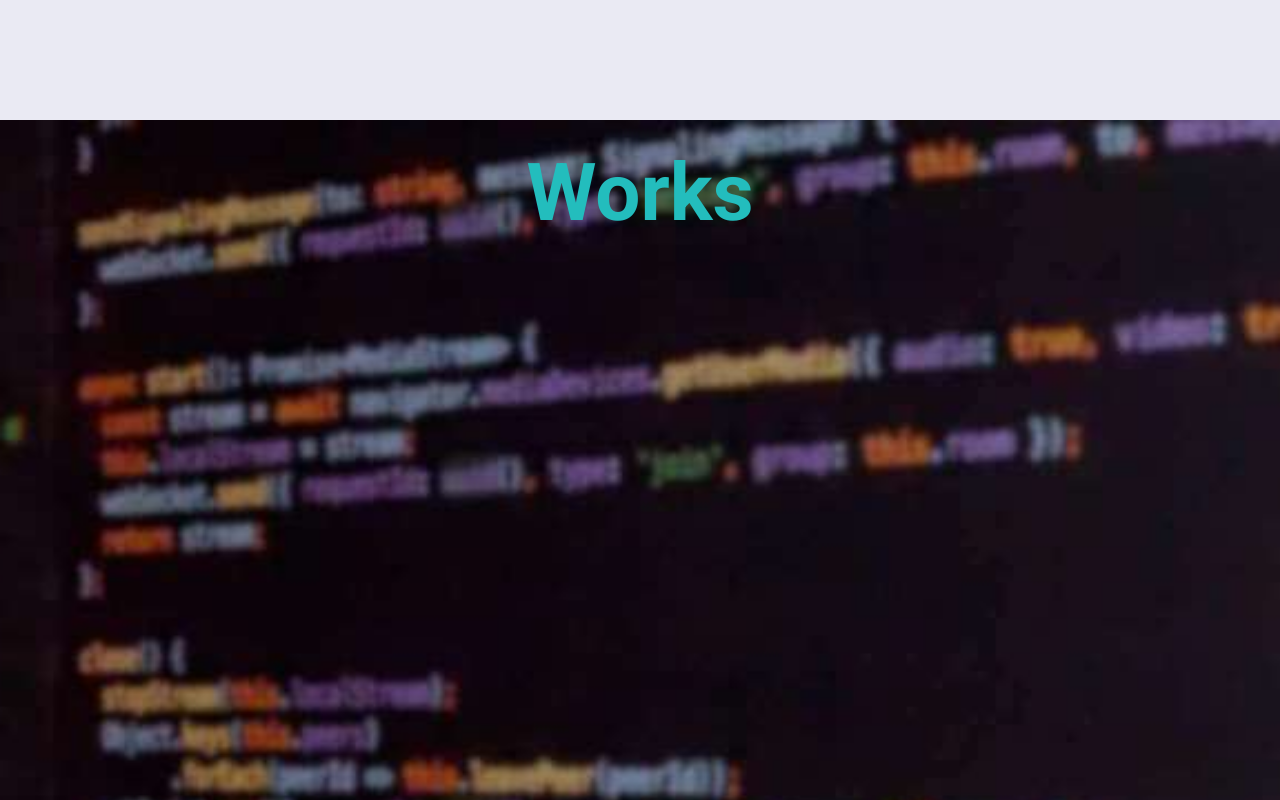
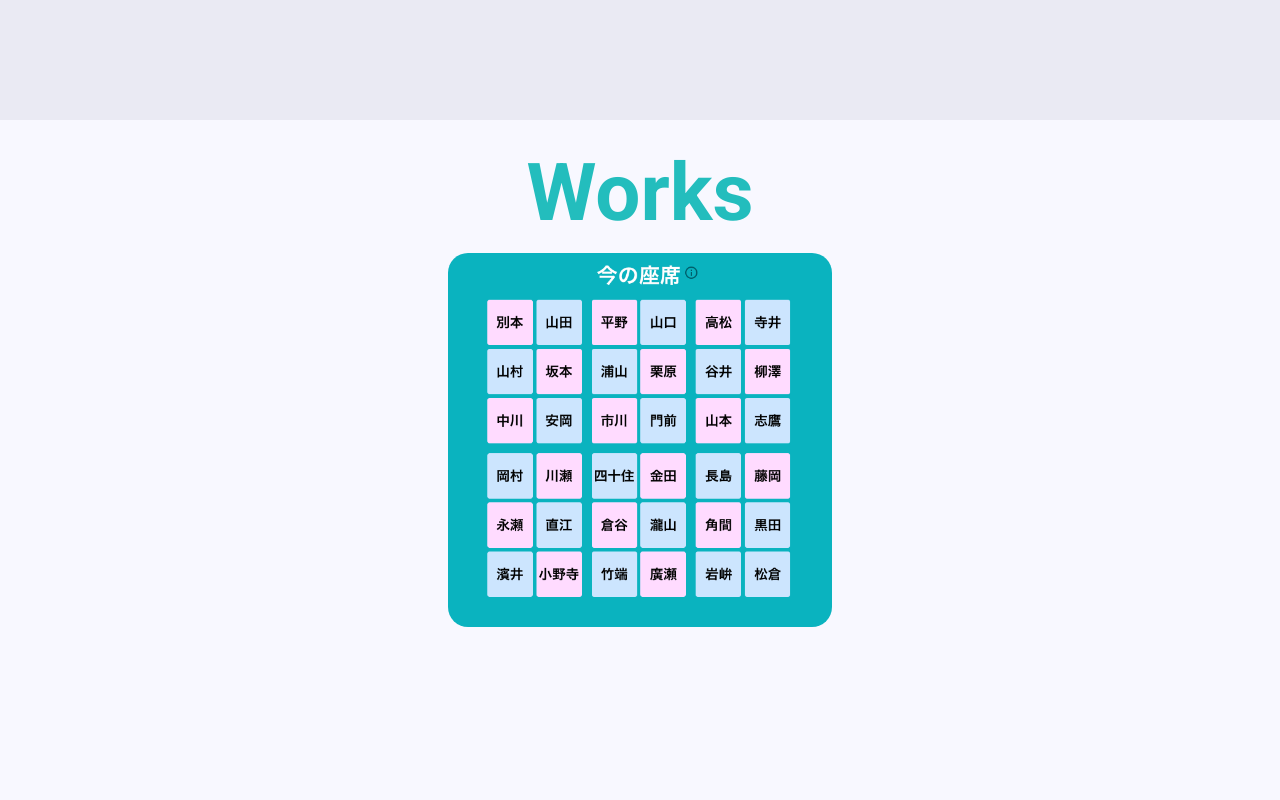
Before and after one commit to krpk1900/PortfolioSite, a Nuxt app: page / in a window 1280 px wide. Shown: the part 1360-2160 px from the top of the page. Built offline with nearby package versions, Linux system fonts and the light colour scheme; what vue-typer would draw is missing.

Commit message:
[Remove] ホバー時のズームアップと併用できないためWorksのアニメーションを解除

```diff
--- a/pages/index.vue
+++ b/pages/index.vue
@@ -19,7 +19,7 @@
 
       <!-- Profile -->
       <div class="profile" id="profile">
-        <h2 class="animate__animated div-title" :class="{animate__fadeInUp: true}">Profile</h2>
+        <h2 class="div-title">Profile</h2>
         <img v-if="isFadeInUpProfile1" src="/zoomup.jpg" class="animate__animated profile-img" :class="{animate__fadeInUp: isFadeInUpProfile1}" width="300px" height="300px">
         <div v-else style="padding: 10em;"></div>
         <p v-if="isFadeInUpProfile1" class="animate__animated text-center name" :class="{animate__fadeInUp: isFadeInUpProfile1}">Terai Shogo</p>
@@ -37,11 +37,13 @@
       </div>
 
       <!-- Works -->
-      <div class="works fixed-background-img" id="works">
+      <div class="works" id="works">
         <h2 class="div-title">Works</h2>
-        <a href="https://sekigae.jp/" target="_blank">
-          <img v-if="isFadeInUpWorks1" class="animate__animated sekigaemaker-img works-item" :class="{animate__fadeInUp: isFadeInUpWorks1}" src="/sekigae2.png" width="30%">
+        <div class="works-item">
+          <a href="https://sekigae.jp/" target="_blank">
+          <img class="sekigaemaker-img" src="/sekigae2.png" width="30%">
         </a>
+        </div>
       </div>
 
       <!-- Skills -->
@@ -129,16 +131,12 @@
     background-color: #f8f8ff;
   }
   .works-item {
-    display: block;
-    margin:0 auto;
-  }
-  .works-card {
-    display: block;
-    margin: 1% auto;
+    /*display: inline-block;*/
+    /*margin:0 auto;*/
+    text-align: center;
   }
   .sekigaemaker-img {
     border-radius: 20px;
-    display: block;
     transition-duration: 0.2s;
   }
   .sekigaemaker-img:hover {
@@ -235,8 +233,8 @@ export default {
         this.scrollY = window.scrollY;
         this.isFadeInUpProfile1 = window.scrollY > 140;
         this.isFadeInUpProfile2 = window.scrollY > 520;
-        this.isFadeInUpWorks1 = window.scrollY > 700;
-        this.isFadeInUpWorks2 = window.scrollY > 860;
+        this.isFadeInUpWorks1 = window.scrollY > 840;
+
 
         this.isFadeInUp1 = window.scrollY > 80;
         this.isFadeInUp2 = window.scrollY > window.innerHeight + 80;
```
